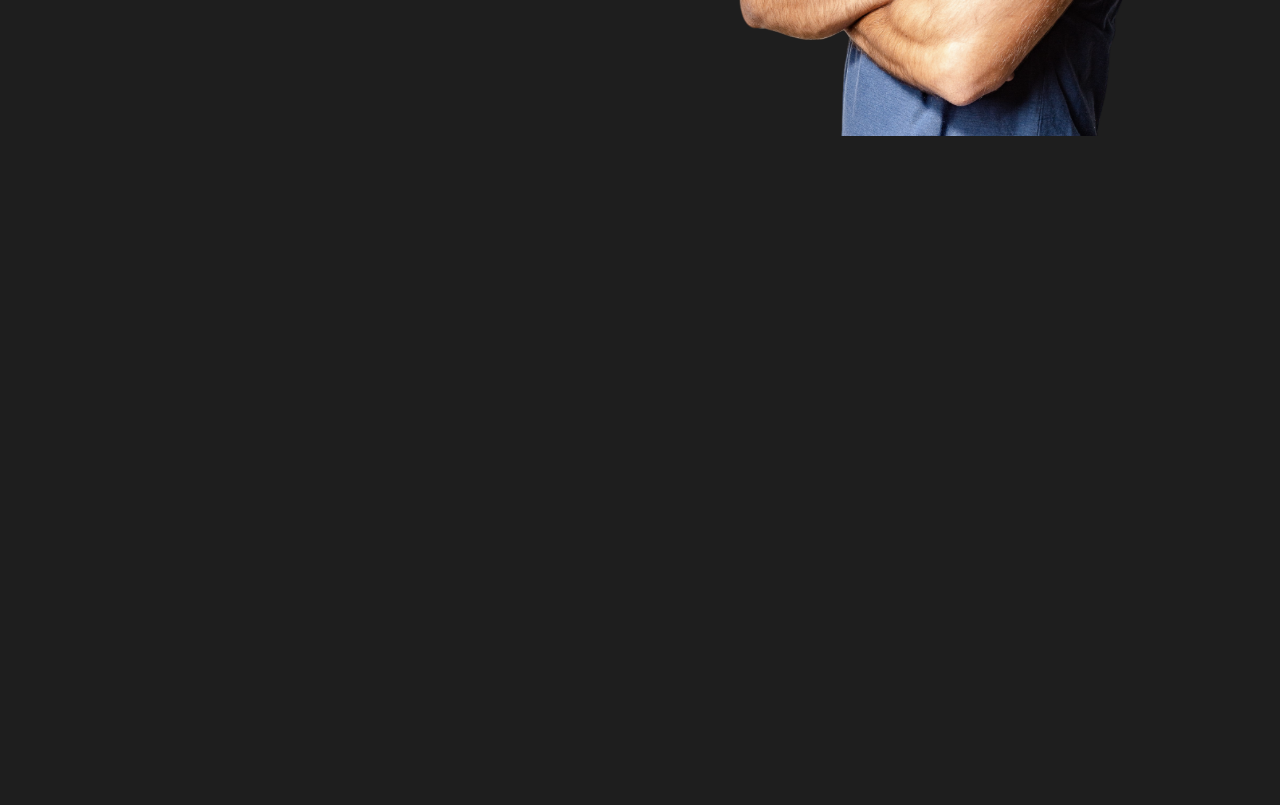
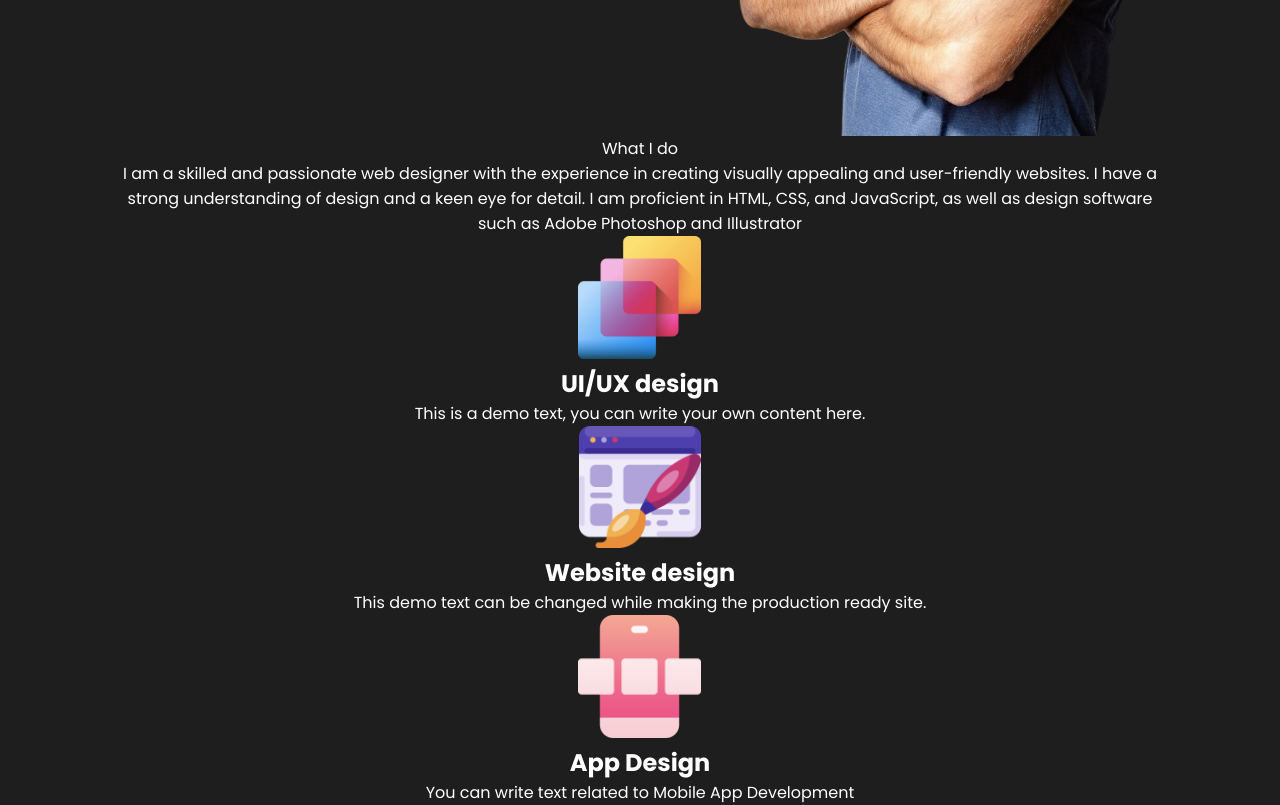
Before and after one commit to amt-francis-amos/portfolio, a React (Create React App) app: page / in a window 1280 px wide. Shown: the part 680-1485 px from the top of the page. Before the commit the page ends 816 px from the top, so only its background shows below. Built offline with nearby package versions, Linux system fonts and the light colour scheme.

Commit message:
commit to main

```diff
--- a/src/App.js
+++ b/src/App.js
@@ -1,6 +1,7 @@
 import React from "react";
 import Navbar from "./components/Navbar/Navbar";
 import Intro from "./components/Intro/Intro";
+import Skills from "./components/Skills/Skills";
 
 
 function App() {
@@ -8,6 +9,7 @@ function App() {
     <div className="App">
         <Navbar />
         <Intro />
+        <Skills />
     </div>
   );
 }
--- a/src/components/Intro/Intro.js
+++ b/src/components/Intro/Intro.js
@@ -9,7 +9,7 @@ const Intro = () => {
      <section id="intro">
         <div className="intro-content">
             <span className="hello">Hello,</span>
-            <span className="introText">I'am <span className="introName">Amos</span> <br />Website Designer</span>
+            <span className="introText">I'm <span className="introName">Amos</span> <br />Website Designer</span>
         <p className="introInfo">I am a skilled web designer with experience in creating <br />visually appealing and user-friendly websites.</p>
         <Link><button className='btn'><img src={btnImg} alt="/" className='btnImg' />Hire Me</button></Link>
         </div>
--- a/src/components/Intro/intro.css
+++ b/src/components/Intro/intro.css
@@ -57,3 +57,31 @@
     height:1rem;
 
 }
+
+@media screen and (max-width:840px){
+
+    .bg{
+        right:-10vw;
+    }
+
+    .intro-content{
+        font-size:10vw;
+    }
+
+
+    .hello{
+        font-size:4.5vw;
+    }
+
+}
+
+
+@media screen and (max-width:480px){
+
+    .bg{
+        right:-20vw;
+    }
+
+
+
+}
--- a/src/components/Navbar/navbar.css
+++ b/src/components/Navbar/navbar.css
@@ -3,6 +3,7 @@
     height:5rem;
     max-width:75rem;
     margin:0 auto;
+    background:rgb(30,30,30);
     padding:1rem 2rem;
     display:flex;
     align-items:center;
--- /dev/null
+++ b/src/components/Skills/Skills.js
@@ -0,0 +1,39 @@
+import React from 'react';
+import './skills.css';
+import UIDesign from '../../assets/ui-design.png';
+import WebDesign from '../../assets/website-design.png';
+import AppDesign from '../../assets/app-design.png';
+
+const Skills = () => {
+  return (
+   <section id="skills">
+     <span className="skillTitle">What I do </span>
+     <span className='skillDesc'>I am a skilled and passionate web designer with the experience in creating visually appealing and user-friendly websites. I have a strong understanding of design and a keen eye for detail. I am proficient in HTML, CSS, and JavaScript, as well as design software such as Adobe Photoshop and Illustrator</span>
+   <div className="skillBars">
+          <div className="skillBar">
+            <img src={UIDesign} alt="UIDesign" className="skillBarImg" />
+            <div className="skillBarText">
+              <h2>UI/UX design</h2>
+              <p>This is a demo text, you can write your own content here.</p>
+            </div>
+          </div>
+          <div className="skillBar">
+            <img src={WebDesign} alt="WebDesign" className="skillBarImg" />
+            <div className="skillBarText">
+              <h2>Website design</h2>
+              <p>This demo text can be changed while making the production ready site.</p>
+            </div>
+          </div>
+          <div className="skillBar">
+            <img src={AppDesign} alt="AppDesign" className="skillBarImg" />
+            <div className="skillBarText">
+              <h2>App Design</h2>
+              <p>You can write text related to Mobile App Development</p>
+            </div>
+          </div>
+   </div>
+   </section>
+  )
+}
+
+export default Skills;
--- /dev/null
+++ b/src/components/Skills/skills.css
@@ -0,0 +1,11 @@
+#skills{
+    overflow:hidden;
+    width:100vw;
+    max-width:65rem;
+    display:flex;
+    flex-direction:column;
+    align-items:center;
+    justify-content:center;
+    text-align:center;
+    margin:0 auto;
+}
```
